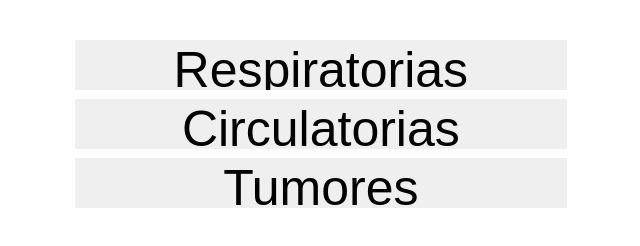
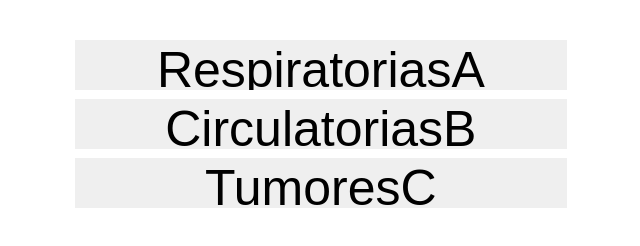
Before and after one commit to Allan82/PauloFreire, a plain HTML site: page index.html in a window 1280 px wide. Shown: the whole page, without its empty margins (73-713 px from the left). Drawn offline with nearby package versions, Linux system fonts and the light colour scheme.

Commit message:
Update index.html

```diff
--- a/index.html
+++ b/index.html
@@ -19,9 +19,9 @@
 
         </margem>
         <section>
-            <input type="button" onclick="Modal(1)" value="Respiratorias">
-            <input type="button" onclick="Modal(2)" value="Circulatorias">
-            <input type="button" onclick="Modal(3)" value="Tumores">
+            <input type="button" onclick="Modal(1)" value="RespiratoriasA">
+            <input type="button" onclick="Modal(2)" value="CirculatoriasB">
+            <input type="button" onclick="Modal(3)" value="TumoresC">
             <div class="mask" id="mask">
                 a
             </div>
```
